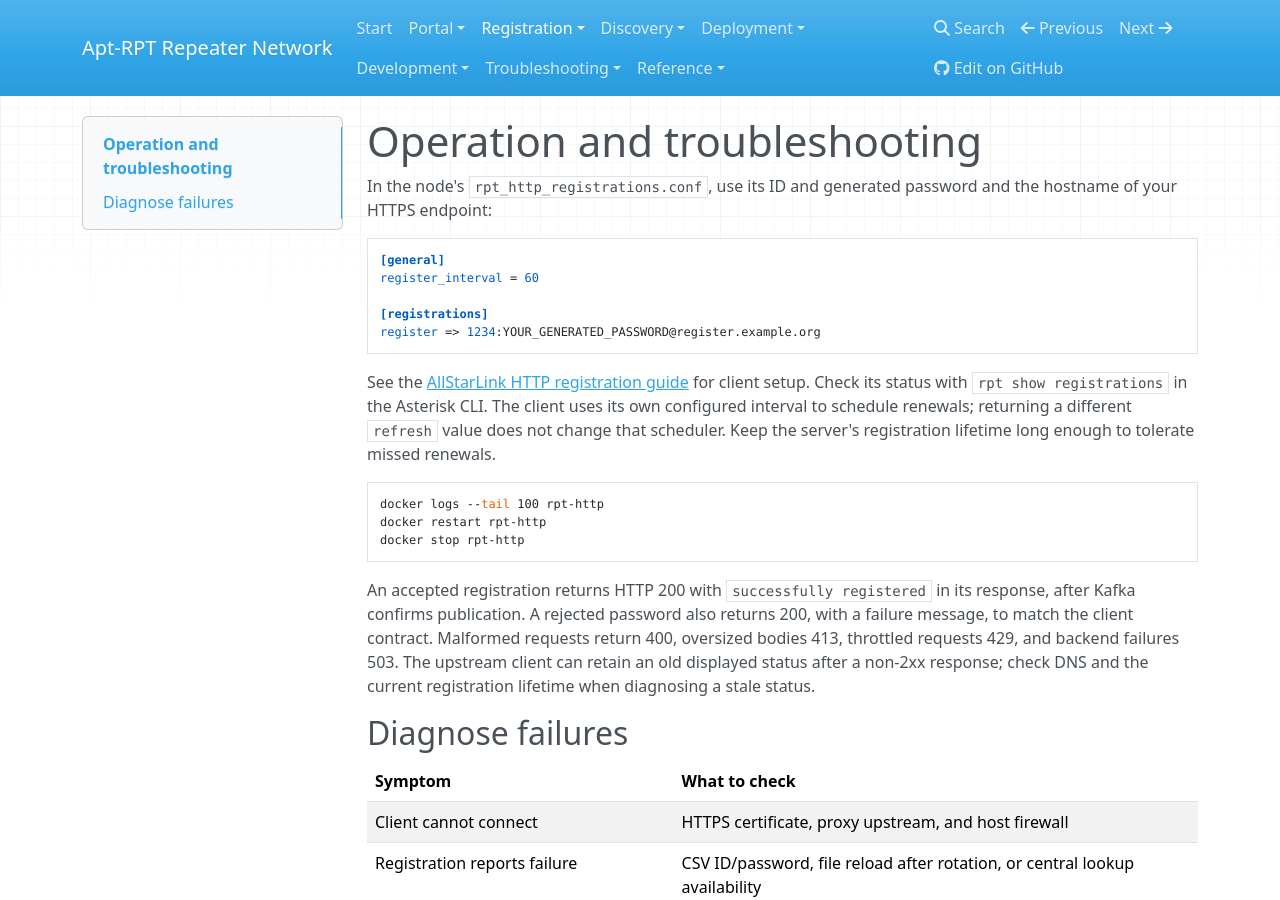
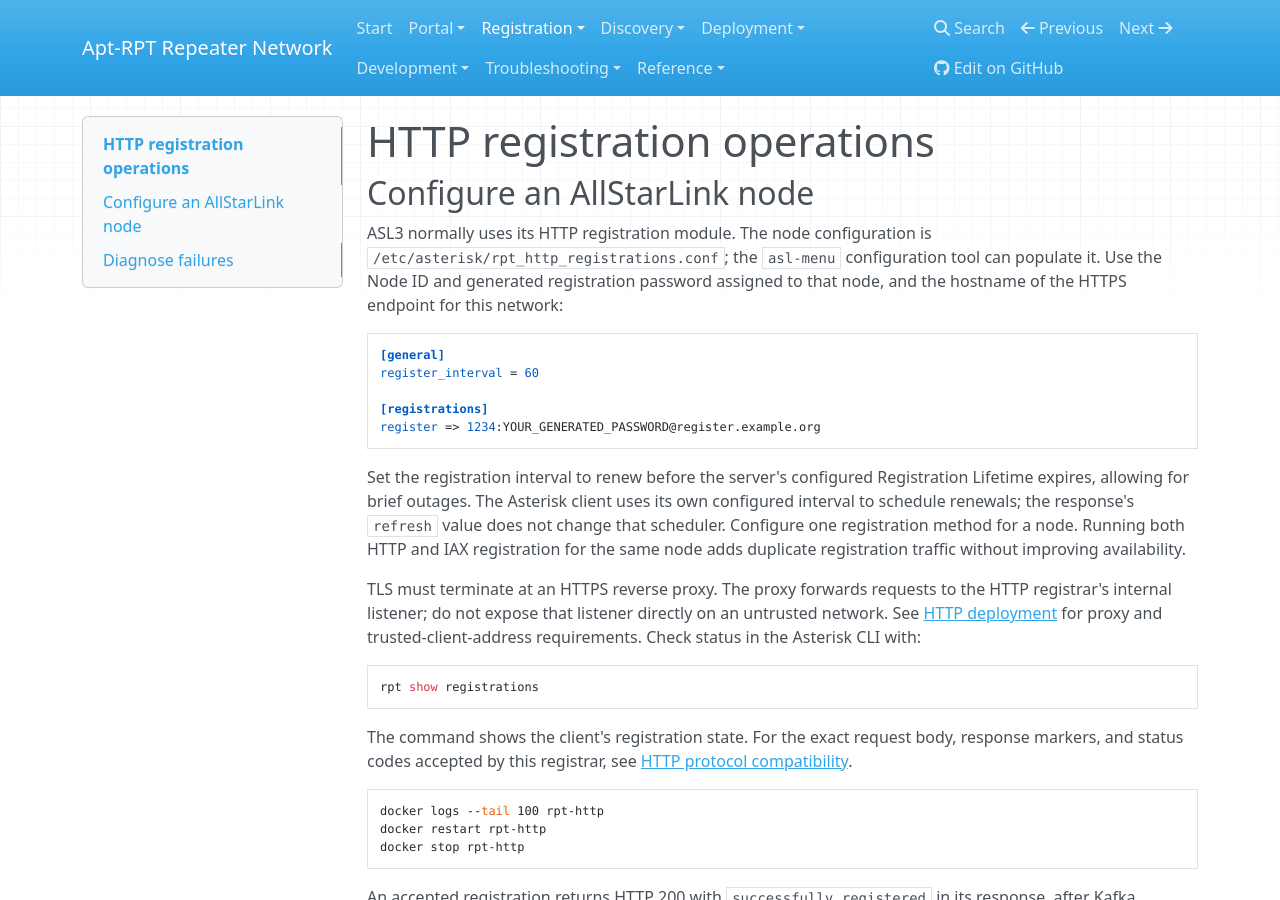
Before and after one commit to Hamlink-Canada/apt-rpt-docs, an MkDocs documentation site: the page built from docs/projects/http/operations.md, in a window 1280 px wide and 900 px high. Built offline with MkDocs 1.6.1, drawn with Linux system fonts in a browser that asks for light colours; nearby versions of some CDN libraries.

Commit message:
docs: add HTTP client registration setup

````diff
--- a/docs/projects/http/operations.md
+++ b/docs/projects/http/operations.md
@@ -1,8 +1,11 @@
-# Operation and troubleshooting
+# HTTP registration operations
 
+## Configure an AllStarLink node
 
-In the node's `rpt_http_registrations.conf`, use its ID and generated password and
-the hostname of your HTTPS endpoint:
+ASL3 normally uses its HTTP registration module. The node configuration is
+`/etc/asterisk/rpt_http_registrations.conf`; the `asl-menu` configuration tool
+can populate it. Use the Node ID and generated registration password assigned
+to that node, and the hostname of the HTTPS endpoint for this network:
 
 ```ini
 [general]
@@ -12,11 +15,25 @@ register_interval = 60
 register => 1234:YOUR_GENERATED_PASSWORD@register.example.org
 ```
 
-See the [AllStarLink HTTP registration guide](https://allstarlink.github.io/adv-topics/httpreg/)
-for client setup. Check its status with `rpt show registrations` in the Asterisk CLI. The
-client uses its own configured interval to schedule renewals; returning a different
-`refresh` value does not change that scheduler. Keep the server's registration
-lifetime long enough to tolerate missed renewals.
+Set the registration interval to renew before the server's configured
+Registration Lifetime expires, allowing for brief outages. The Asterisk client
+uses its own configured interval to schedule renewals; the response's `refresh`
+value does not change that scheduler. Configure one registration method for a
+node. Running both HTTP and IAX registration for the same node adds duplicate
+registration traffic without improving availability.
+
+TLS must terminate at an HTTPS reverse proxy. The proxy forwards requests to
+the HTTP registrar's internal listener; do not expose that listener directly
+on an untrusted network. See [HTTP deployment](deployment.md) for proxy and
+trusted-client-address requirements. Check status in the Asterisk CLI with:
+
+```text
+rpt show registrations
+```
+
+The command shows the client's registration state. For the exact request body,
+response markers, and status codes accepted by this registrar, see
+[HTTP protocol compatibility](protocol.md).
 
 ```sh
 docker logs --tail 100 rpt-http
````
